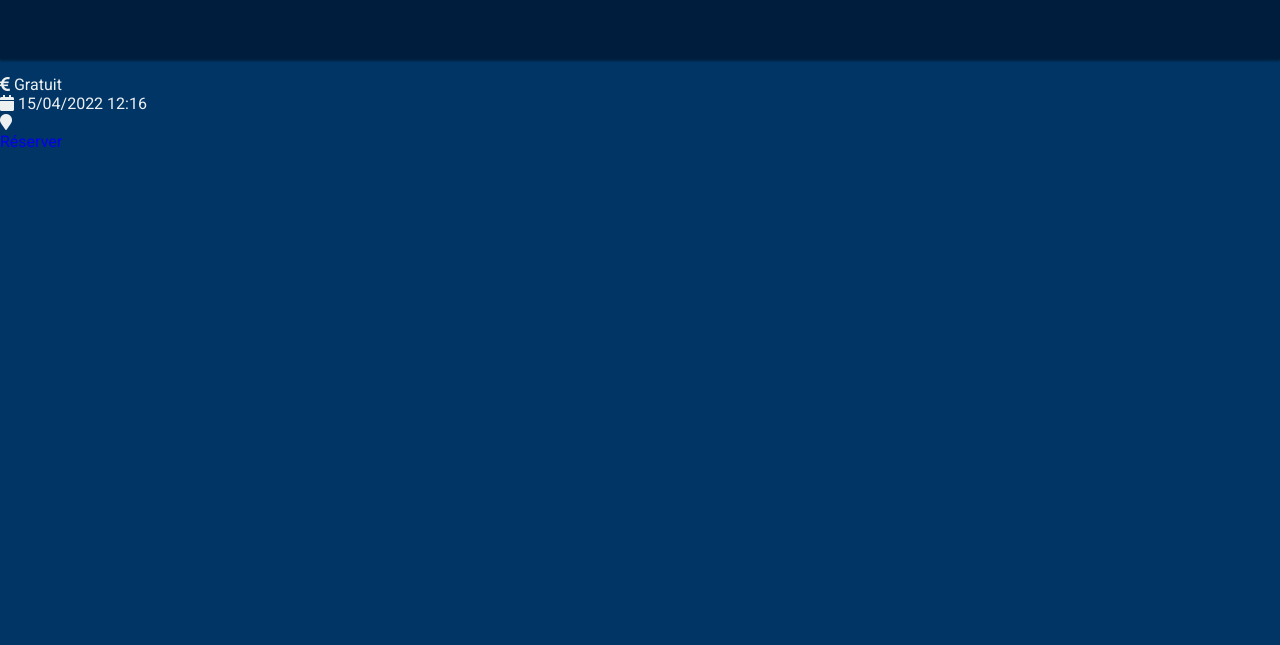
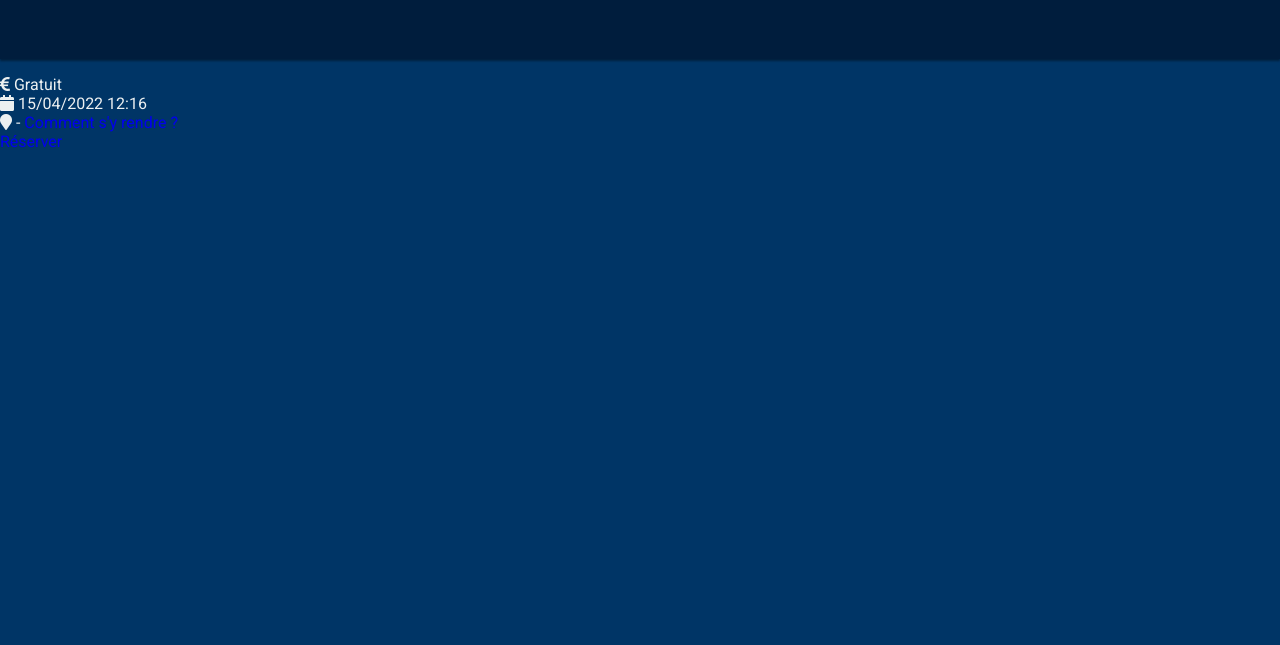
Before and after one commit to RobinStudo/music-one, a Symfony app: template templates/event/show.html.twig in a window 1280 px wide. Shown: the part 95-740 px from the top of the page. Run offline with Twig, Linux system fonts and the light colour scheme; the template is opened without the code that fills it, so the values that code supplies are empty; style sheets or scripts are compiled from the project's sources; some libraries are stand-ins or nearby versions.

Commit message:
Adding a link to make a route to the event

```diff
--- a/composer.json
+++ b/composer.json
@@ -65,7 +65,11 @@
         "preferred-install": {
             "*": "dist"
         },
-        "sort-packages": true
+        "sort-packages": true,
+        "allow-plugins": {
+            "symfony/flex": true,
+            "symfony/runtime": true
+        }
     },
     "autoload": {
         "psr-4": {
--- a/templates/event/show.html.twig
+++ b/templates/event/show.html.twig
@@ -38,7 +38,7 @@
                 </div>
                 <div>
                     <i class="fas fa-map-marker"></i>
-                    {{ event.place.label }}
+                    {{ event.place.label }} - <a href="https://www.google.com/maps/dir//{{ event.place.address.street ~ "+" ~ event.place.address.zipcode ~ "+" ~ event.place.address.city }}/">Comment s'y rendre ?</a>
                 </div>
             </aside>
         </div>
```
